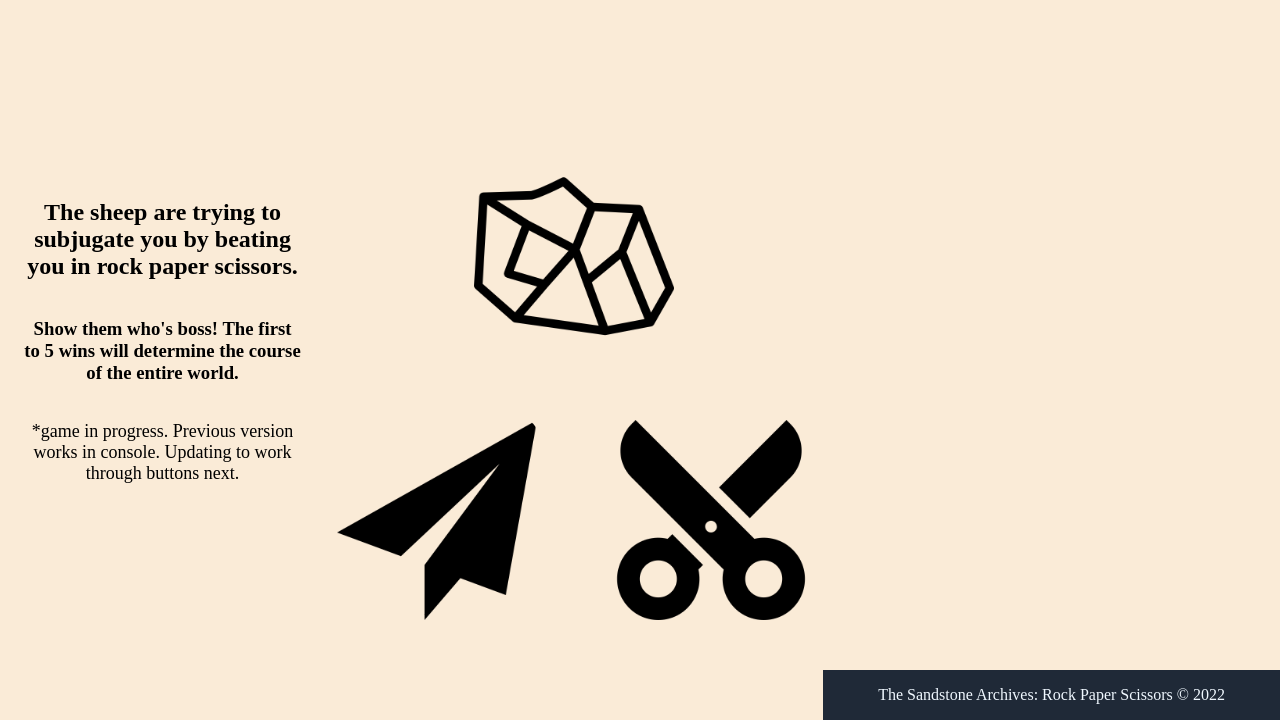
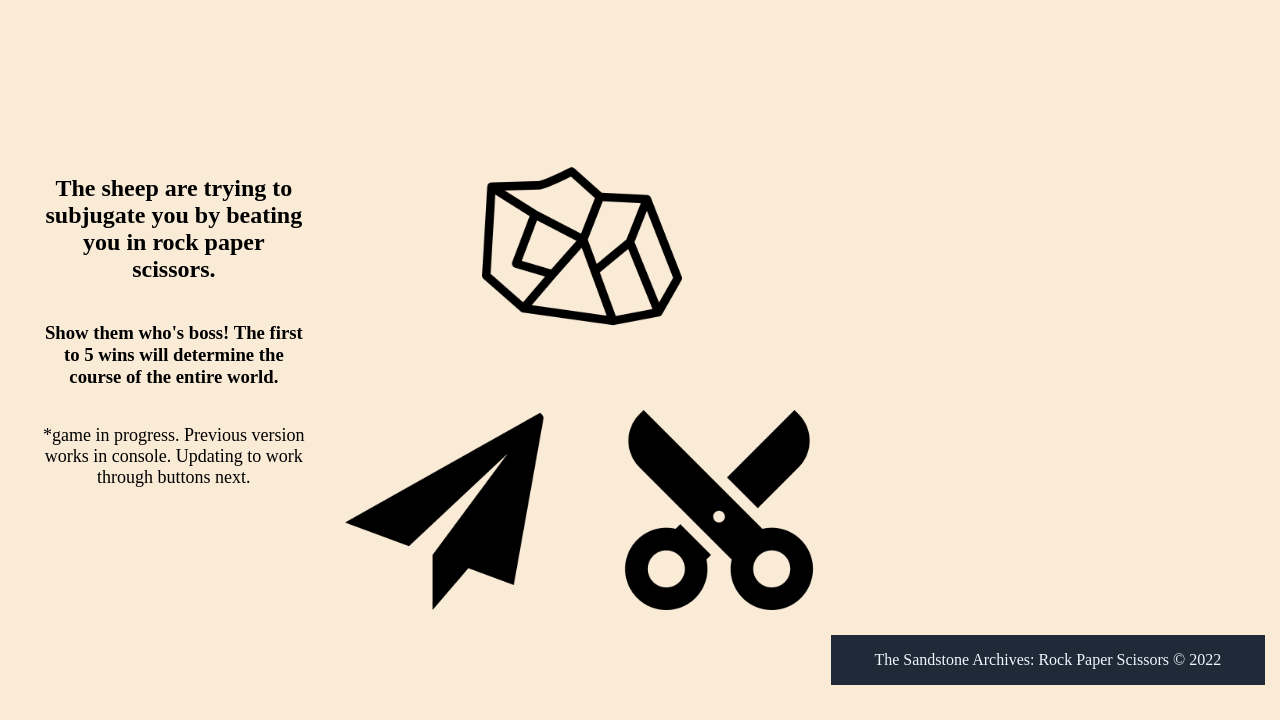
Before and after one commit to SSandstone/RockPaperScissors, a plain HTML site: page index.html in a window 1280 px wide. Shown: the part 80-800 px from the top of the page. Drawn offline with Linux system fonts and the light colour scheme.

Commit message:
Update style.css

```diff
--- a/style.css
+++ b/style.css
@@ -38,6 +38,8 @@ body {
     align-items: center;
     justify-content: center;
     height:100%;
+    padding:15px;
+    margin-bottom:20px;
 }
 
 .score{
```
